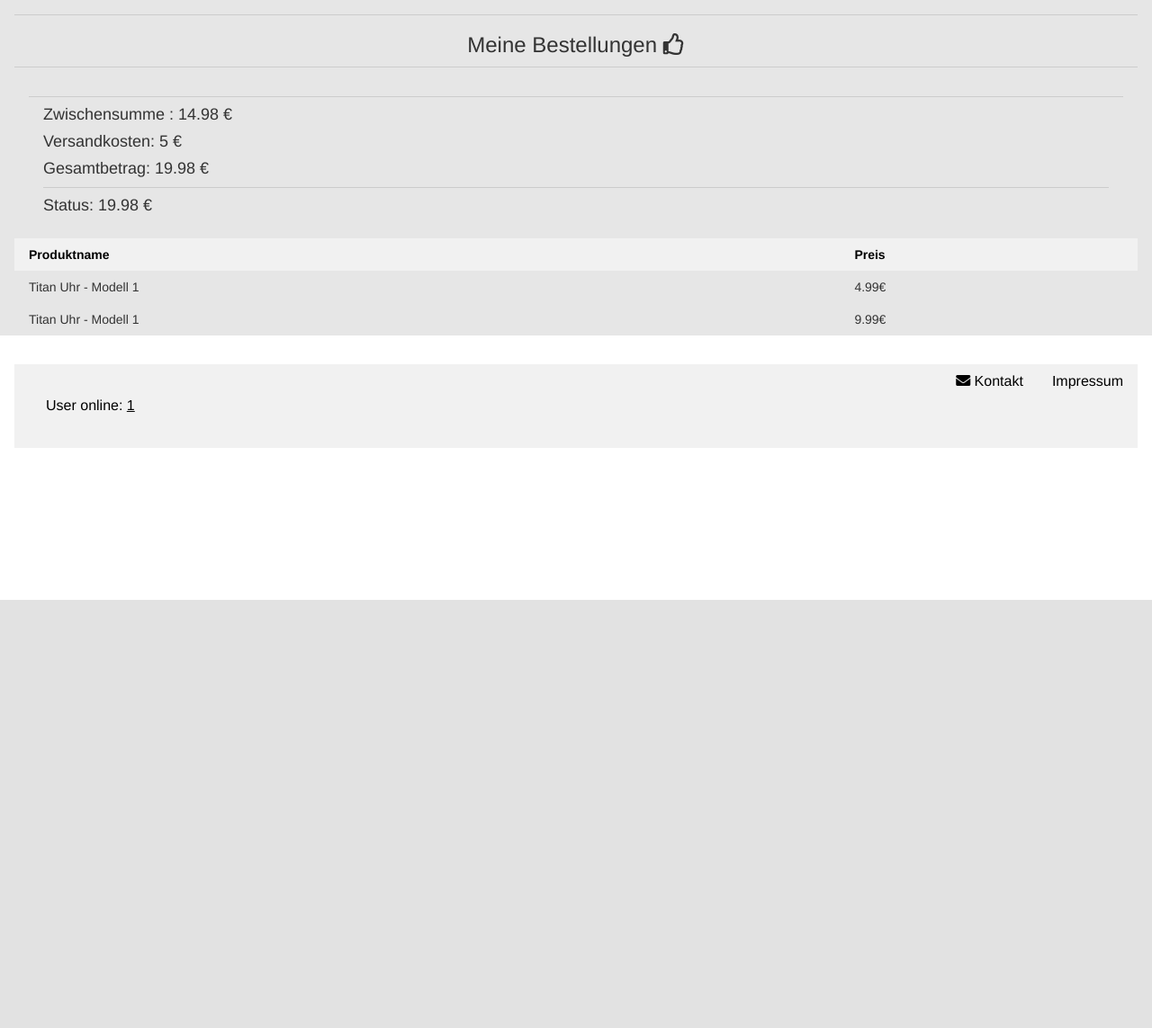
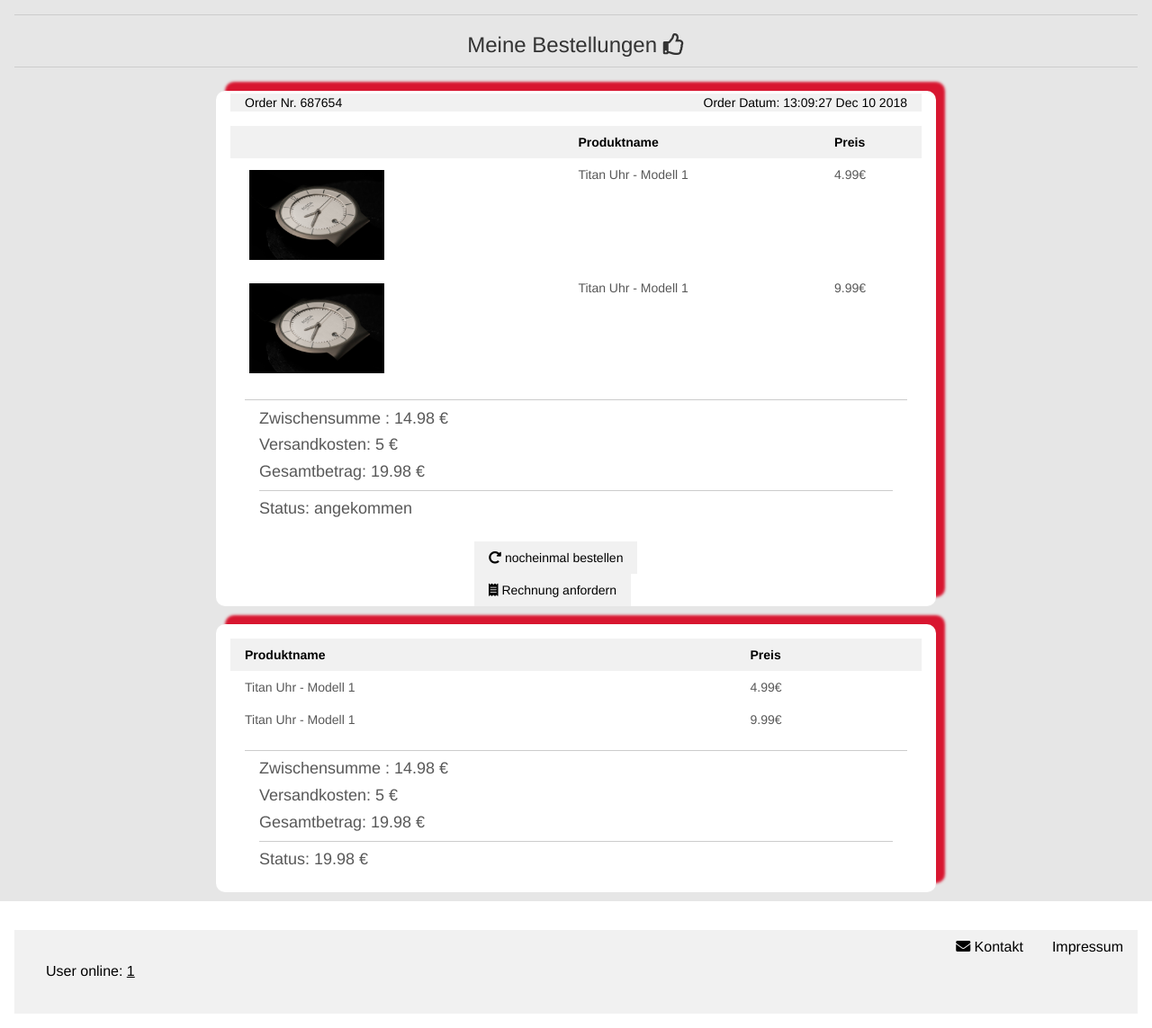
Before and after one commit to Tobi1809/hsrt_web-programming, a PHP site: page /html/myOrders.php in a window 1280 px wide. Shown: the part 133-1276 px from the top of the page at 90% size. Before the commit the page ends 800 px from the top, so only its background shows below. Run offline with PHP 8.4, Linux system fonts and the light colour scheme; data comes from the database, SQL or seed files in the repository.

Commit message:
making My Orders look better
still html click dummy

```diff
--- a/css/headerArea.css
+++ b/css/headerArea.css
@@ -40,11 +40,9 @@ p.myTitle {
 	background-image: linear-gradient(to right, rgb(107, 107, 107), rgb(145, 114, 114));
 }
 
-.centerMargin{
+.centerMargin {
 	margin: auto;
 }
-
-
 
 /* .TitleBandBox {
 	background-color: rgb(68, 67, 67);
--- /dev/null
+++ b/css/myOrders.css
@@ -0,0 +1,22 @@
+.myOrdersGrid {
+	display: flex;
+	flex-direction: column;
+	color: rgb(88, 88, 88);
+	align-items: center;
+	justify-content: center;
+}
+
+.myOrderBox {
+	background-color: white;
+	float: center;
+	width: 800px;
+	border-radius: 10px 10px 10px 10px;
+	padding: 20px 20px;
+	margin: 10px;
+	box-shadow: 10px -10px 3px rgb(216, 22, 48);
+}
+
+img.smallImage {
+	height: 100px;
+	margin: 5px;
+}
--- a/css/productsGrid.css
+++ b/css/productsGrid.css
@@ -13,7 +13,7 @@
 	display: flex;
 	flex-direction: row;
 	flex-wrap: wrap;
-	color: rgb(175, 175, 175);
+	color: rgb(88, 88, 88);
 	align-items: center;
 	justify-content: center;
 }
--- a/html/myOrders.php
+++ b/html/myOrders.php
@@ -41,6 +41,7 @@ if (isset($_SESSION["login"])) {
     <!-- our Styles -->
     <link rel="stylesheet" href="../css/headerArea.css">
     <link rel="stylesheet" href="../css/productsGrid.css">
+    <link rel="stylesheet" href="../css/myOrders.css">
 
     <!-- Webseite responsive -->
     <meta name="viewport" content="width=device-width, initial-scale=1">
@@ -134,8 +135,56 @@ if (isset($_SESSION["login"])) {
             </div>
         </div>
 
+        <div class="myOrdersGrid">
+
+            <div class="myOrderBox w3-container">
+                <div class="w3-light-gray w3-container" style="margin-top: 3px;">
+                    <span style="float: left;">Order Nr. 687654</span>
+                    <span style="float: right;"> Order Datum: 13:09:27 Dec 10 2018</span>
+                </div>
+                <table class="w3-table w3-margin-top">
+
+                    <thead>
+                        <tr class="w3-light-gray">
+                            <th></th>
+                            <th>Produktname</th>
+                            <th>Preis</th>
+                        </tr>
+                    </thead>
+
+                    <tr>
+                        <td><img src="products/productImages/product(1).jpg" class="smallImage"></td>
+                        <td>Titan Uhr - Modell 1</td>
+                        <td>4.99€</td>
+                    </tr>
+                    <tr>
+                        <td><img src="products/productImages/product(1).jpg" class="smallImage"></td>
+                        <td>Titan Uhr - Modell 1</td>
+                        <td>9.99€</td>
+                    </tr>
+                </table>
                 <div class="w3-container">
-            <table class="w3-table">
+                    <div class="w3-panel w3-border-top">
+                        <h4>Zwischensumme : 14.98 € </h4>
+                        <h4>Versandkosten: 5 € </h4>
+                        <h4>Gesamtbetrag: 19.98 € </h4>
+                        <div class="w3-border-top">
+                            <h4>Status: angekommen </h4>
+                        </div>
+                    </div>
+                </div>
+                <!-- Button (Double) -->
+                <div class="form-group">
+                    <label class="col-md-4 control-label" for="goback"></label>
+                    <div class="col-md-8">
+                        <div class=" "><a href="#" class=" w3-button  w3-light-gray"><i class="fas fa-redo-alt"></i> nocheinmal bestellen</a></div>
+                        <div class=""><a href="processOrder.php" class=" w3-button w3-light-gray"><i class="fas fa-receipt"></i> Rechnung anfordern</a></div>
+                    </div>
+                </div>
+            </div>
+
+            <div class="myOrderBox w3-container">
+                <table class="w3-table w3-margin-top">
 
                     <thead>
                         <tr class="w3-light-gray">
@@ -152,20 +201,22 @@ if (isset($_SESSION["login"])) {
                         <td>Titan Uhr - Modell 1</td>
                         <td>9.99€</td>
                     </tr>
+                </table>
                 <div class="w3-container">
                     <div class="w3-panel w3-border-top">
-            <h4>Zwischensumme :  14.98 € </h4>
-            <h4>Versandkosten:  5 € </h4>
-            <h4>Gesamtbetrag:  19.98 € </h4>
+                        <h4>Zwischensumme : 14.98 € </h4>
+                        <h4>Versandkosten: 5 € </h4>
+                        <h4>Gesamtbetrag: 19.98 € </h4>
                         <div class="w3-border-top">
-            <h4>Status:  19.98 € </h4>
+                            <h4>Status: 19.98 € </h4>
+                        </div>
                     </div>
                 </div>
             </div>
 
-            </table>
         </div>
     </div>
+
 
     </div>
 
```
Also changed, not shown: css/myStyle.css (+5 -5 lines), html/shoppingCart.php (+20 -30 lines), html/home.php (line endings or trailing spaces). Lines whose indentation alone changed are shown as unchanged.
